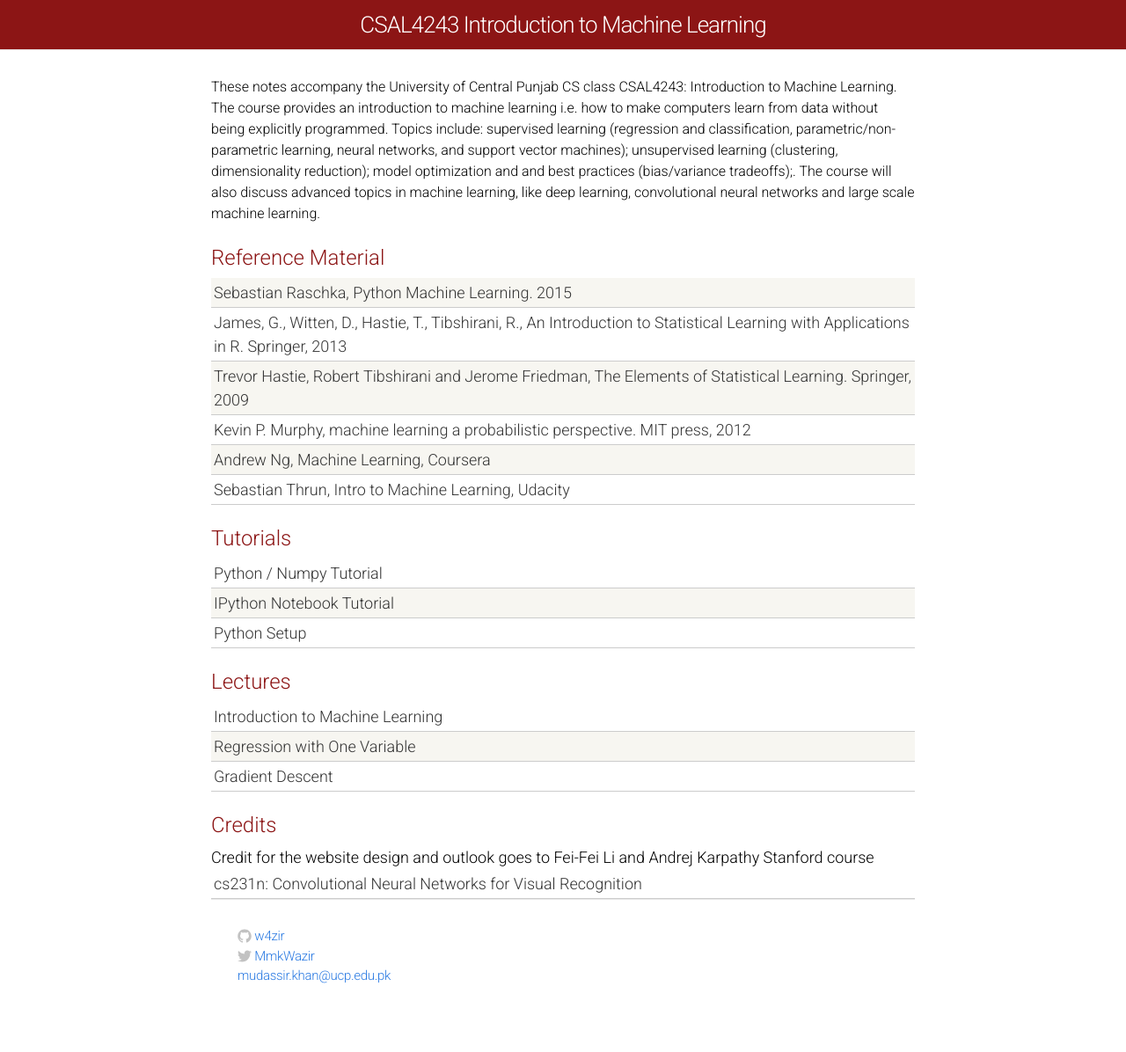
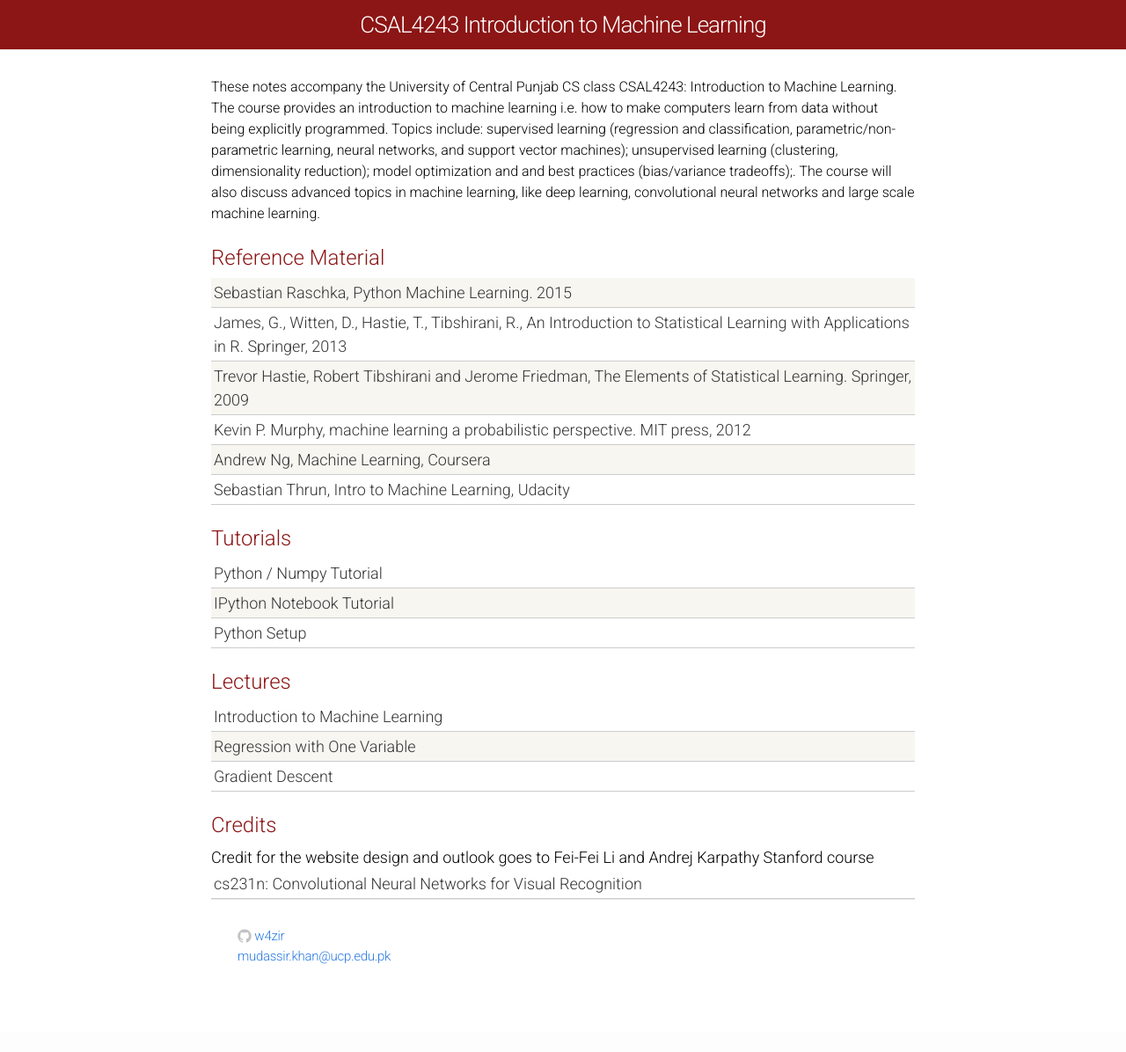
Before and after one commit to Mickael-Galliez/ml17s, a Jekyll site: the page built from index.html, in a window 1280 px wide. Shown: the whole page at 88% size. Built offline with Jekyll 4.4.1, drawn with Linux system fonts in a browser that asks for light colours; after the commit the page ends 1173 px from its top, so only the background shows below that.

```diff
--- a/_config.yml
+++ b/_config.yml
@@ -4,7 +4,7 @@
 description: "Course materials and notes for UCP class CSAL4243: Introduction to Machine Learning."
 baseurl: ""
 url: "https://w4zir.github.io/ml17s/"
-twitter_username: MmkWazir
+twitter_username:
 github_username:  w4zir
 
 # Build settings
```
